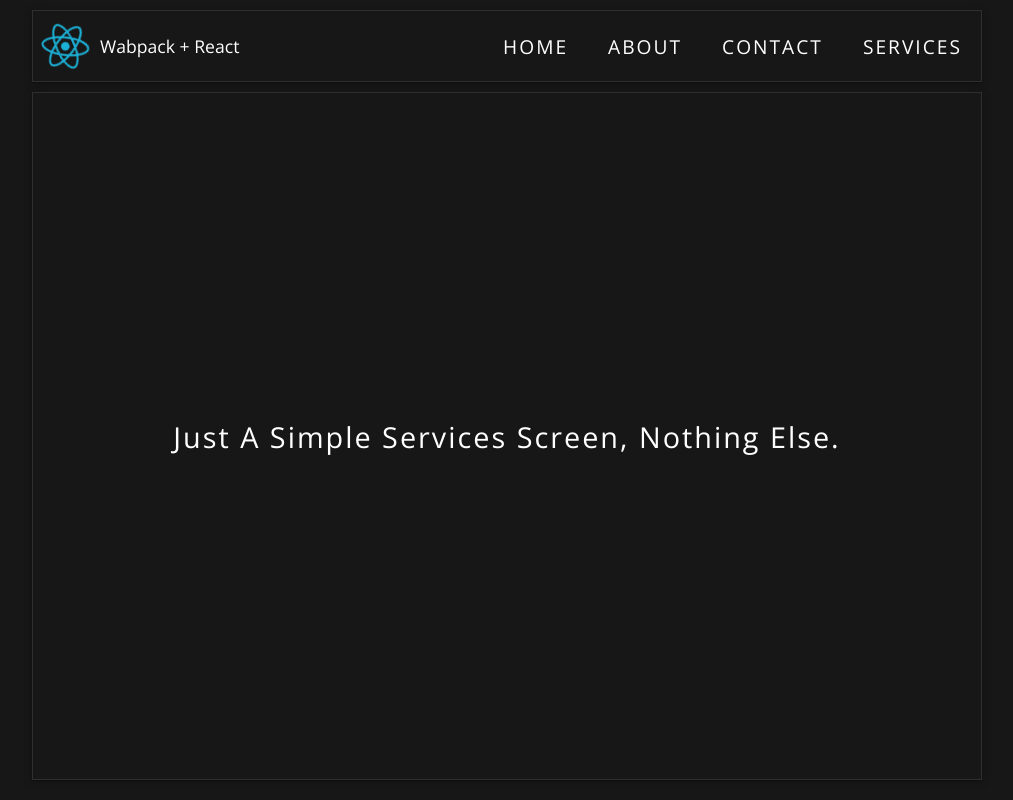
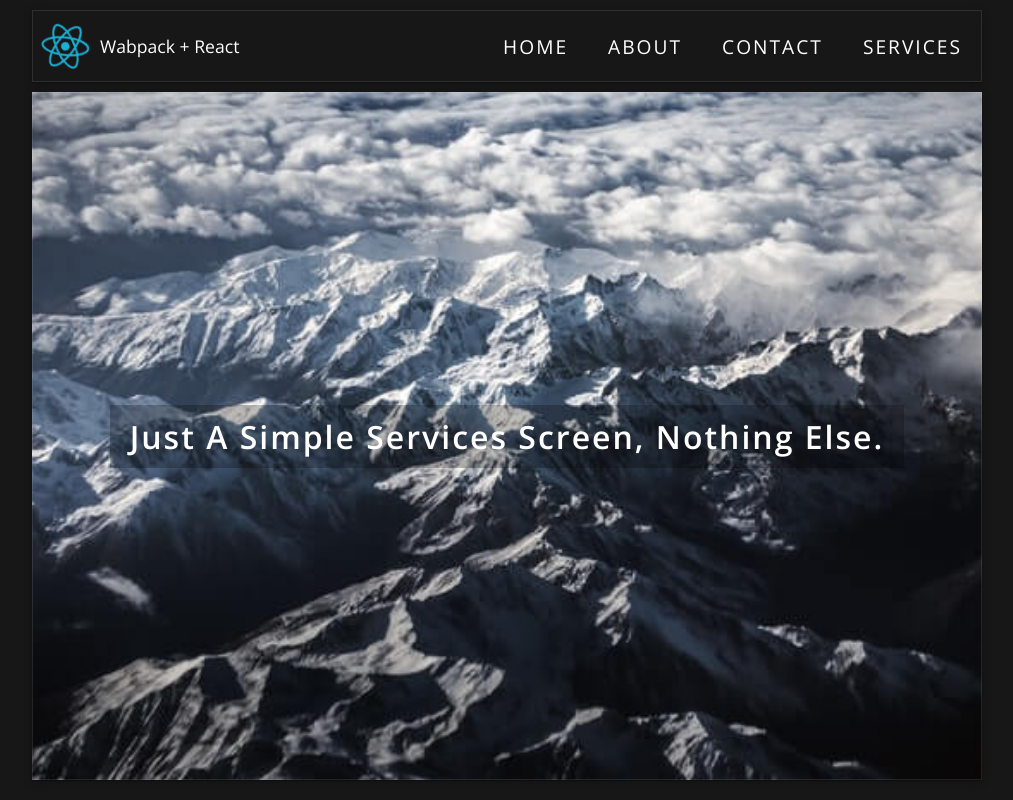
Before and after one commit to ddepu11/react_with_webpack, a React app: page /services in a window 1280 px wide. Shown: the whole page, without its empty margins (133-1146 px from the left). Built offline with nearby package versions, Linux system fonts and the light colour scheme.

Commit message:
feat: add image support

```diff
--- a/src/screens/HomeScreen.jsx
+++ b/src/screens/HomeScreen.jsx
@@ -31,16 +31,30 @@ const Wrapper = styled.main`
     letter-spacing: 2px;
     text-transform: capitalize;
     font-weight: 400;
-    margin-top: 30px;
+    margin-top: 50px;
   }
 
   .tools_icon {
     padding: 10px 0;
-    margin-top: 50px;
+    margin-top: 100px;
     font-size: 8em;
     flex-wrap: wrap;
     gap: 50px 50px;
   }
+
+  @media screen and (max-width: 655px) {
+    h2 {
+      margin-top: 25px;
+    }
+
+    .tools_icon {
+      padding: 10px 0;
+      margin-top: 60px;
+      font-size: 8em;
+      flex-wrap: wrap;
+      gap: 50px 50px;
+    }
+  }
 `;
 
 export default HomeScreen;
--- a/src/screens/ServicesScreen.jsx
+++ b/src/screens/ServicesScreen.jsx
@@ -1,7 +1,8 @@
 import styled from 'styled-components';
+import bgImage from '../images/bg.jpg';
 
 const ServicesScreen = () => (
-  <Wrapper className='flex'>
+  <Wrapper className='flex' bgImage={bgImage}>
     <h2>Just a Simple services screen, nothing else.</h2>
   </Wrapper>
 );
@@ -13,12 +14,17 @@ const Wrapper = styled.main`
   box-shadow: rgba(0, 0, 0, 0.25) 0px 0.0625em 0.0625em, rgba(0, 0, 0, 0.25) 0px 0.125em 0.5em,
     rgba(255, 255, 255, 0.1) 0px 0px 0px 1px inset;
   text-align: center;
+  background: url(${(props) => props.bgImage}) no-repeat center center;
+  background-size: cover;
 
   h2 {
-    font-size: 1.8em;
+    font-size: 2em;
     letter-spacing: 2px;
     text-transform: capitalize;
-    font-weight: 200;
+    font-weight: 600;
+    color: #ffffff;
+    background: rgba(0, 0, 0, 0.25);
+    padding: 10px 20px;
   }
 
   @media screen and (max-width: 500px) {
--- a/webpack.config.js
+++ b/webpack.config.js
@@ -31,6 +31,10 @@ module.exports = {
         test: /\.jsx?$/i,
         exclude: /(node_modules|bower_components)/,
         use: ['babel-loader'],
+      },
+      {
+        test: /\.(png|svg|jpg|jpeg|gif)$/i,
+        type: 'asset/resource',
       },
     ],
   },
```
Also changed, not shown: src/images/bg.jpg (added).
